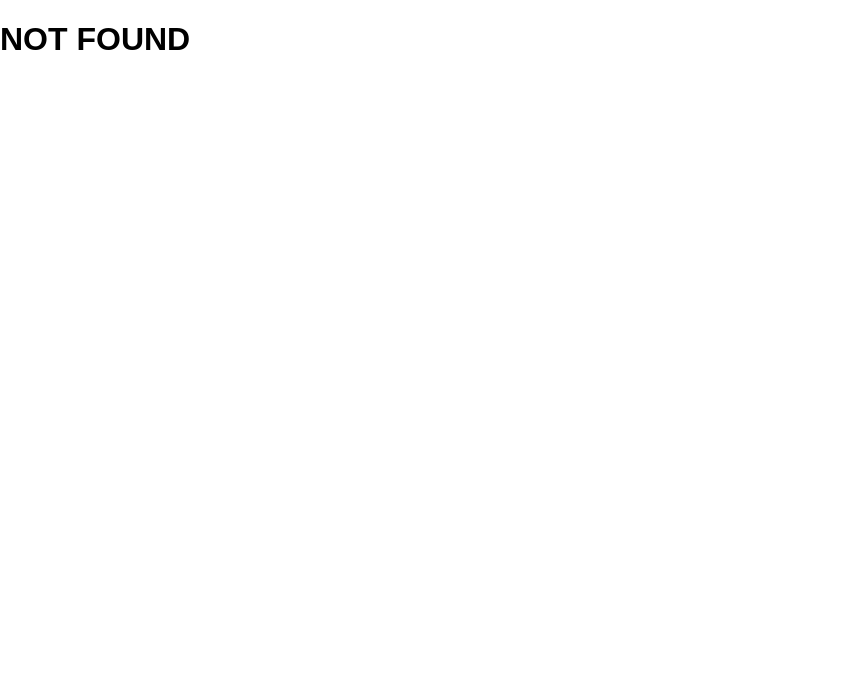
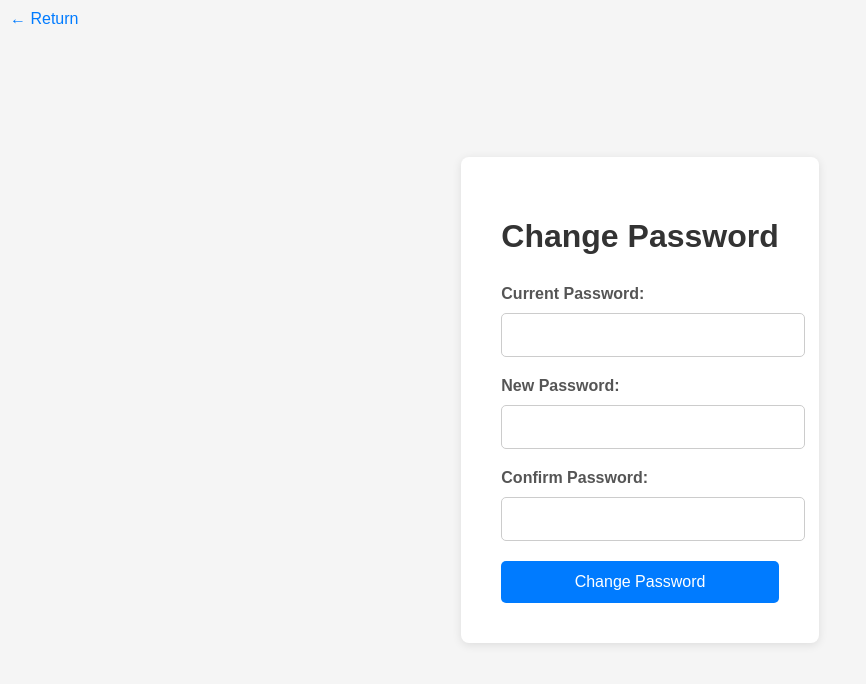
Before and after one commit to upcs/cs341-spring-2024-cisgo-afternoon, a React (Create React App) app in the folder client/: page /change-password in a window 1280 px wide. Shown: the top 684 px of the page, without its empty margins (0-866 px from the left). Built offline with nearby package versions, Linux system fonts and the light colour scheme.

Commit message:
change password and view map pages

```diff
--- a/client/src/App.js
+++ b/client/src/App.js
@@ -1,25 +1,25 @@
-import React, { Suspense, lazy } from "react";
-import { BrowserRouter, Routes, Route } from "react-router-dom";
+// App.js
 
-import "./static/css/global.css"
+import React, { Suspense, lazy } from 'react';
+import { BrowserRouter, Routes, Route } from 'react-router-dom';
+
+import './static/css/global.css';
 
 const Main = lazy(() => import('./layouts/Main.js'));
-
 const Home = lazy(() => import('./pages/Home.js'));
-const AddPin = lazy(() => import("./pages/AddPin.js"));
+const AddPin = lazy(() => import('./pages/AddPin.js'));
 const Search = lazy(() => import('./pages/Search.js'));
-
 const Contact = lazy(() => import('./pages/Contact.js'));
 const About = lazy(() => import('./pages/About.js'));
 const Help = lazy(() => import('./pages/Help.js'));
-
 const AdminLogin = lazy(() => import('./pages/AdminLogin.js'));
 const AdminDashboard = lazy(() => import('./pages/AdminDashboard.js'));
-
+const AdminHomeView = lazy(() => import('./pages/AdminHomeView.js'));
+const ChangePassword = lazy(() => import('./pages/ChangePassword.js'));
 const NotFound = lazy(() => import('./pages/NotFound.js'));
 
 const App = () => {
-  return(
+  return (
     <BrowserRouter>
       <Suspense fallback={<Main />}>
         <Routes>
@@ -31,6 +31,8 @@ const App = () => {
           <Route path="/help" element={<Help />} />
           <Route path="/login" element={<AdminLogin />} />
           <Route path="/admin" element={<AdminDashboard />} />
+          <Route path="/admin-home-view" element={<AdminHomeView />} />
+          <Route path="/change-password" element={<ChangePassword />} />
           <Route path="*" element={<NotFound />} />
         </Routes>
       </Suspense>
--- a/client/src/pages/AdminDashboard.js
+++ b/client/src/pages/AdminDashboard.js
@@ -1,7 +1,9 @@
 import React, { useState, useEffect } from 'react';
+import { Link } from 'react-router-dom'; // Import Link from react-router-dom
 import Popup from '../components/SearchPopup.js';
 import EditPopup from '../components/EditPopup.js';
 import '../static/css/pages/AdminDashboard.css';
+
 
 const AdminDashboard = () => {
   const [activeTab, setActiveTab] = useState('All');
@@ -160,8 +162,9 @@ const AdminDashboard = () => {
           <div className="user-icon dropdown">
             <button className="dropbtn"></button>
             <div className="user-dropdown dropdown-content">
-              <a href="/view-map">View Map</a>
-              <a href="/change-password">Change Password</a>
+              {/* Use Link to navigate to '/admin-home-view' */}
+              <Link to="/admin-home-view">View Map</Link>
+              <Link to="/change-password">Change Password</Link>
               <a href="/logout">Logout</a>
             </div>
           </div>
@@ -232,7 +235,6 @@ const AdminDashboard = () => {
       )}
     </div>
   );
-
 };
 
 export default AdminDashboard;
--- /dev/null
+++ b/client/src/pages/AdminHomeView.js
@@ -0,0 +1,132 @@
+import React, { useRef, useEffect, useState } from 'react';
+import '../static/css/pages/AdminHomeView.css';
+import WorldMap from '../components/WorldMap.js';
+import NavBar from '../components/NavBar.js';
+import FilterBox from '../components/FilterBox.js';
+import AdminDashboard from './AdminDashboard.js';
+import { debounce } from 'lodash';
+
+const Home = () => {
+  const [experiences, setExperiences] = useState([]);
+  const [loading, setLoading] = useState(true);
+  const ourRef = useRef(null);
+  const coords = useRef({ x: 0, y: 0 });
+  const [pointerDown, setPointerDown] = useState(false);
+  const [filterOpen, setFilterOpen] = useState(false);
+  const [viewBoxValues, setViewBoxValues] = useState({ x: 0, y: 0, width: 2000, height: 857 });
+
+  useEffect(() => {
+    fetch(`${process.env.REACT_APP_API}/experiences`)
+      .then(async (res) => {
+        const data = await res.json();
+        setExperiences(data);
+        setLoading(false);
+      })
+      .catch((err) => {
+        console.error(err);
+        setLoading(false);
+      });
+  }, []);
+
+  const getPoint = (e) => {
+    const point = { x: 0, y: 0 };
+    if (e.targetTouches) {
+      point.x = e.targetTouches[0].clientX;
+      point.y = e.targetTouches[0].clientY;
+    } else {
+      point.x = e.clientX;
+      point.y = e.clientY;
+    }
+    return point;
+  };
+
+  const handleMouseDown = (e) => {
+    const point = getPoint(e);
+    coords.current = point;
+    setPointerDown(true);
+    document.body.style.cursor = 'grabbing';
+  };
+
+  // WITH DEBOUNCE TIME
+  const handleMouseMove = debounce((e) => {
+    if (!pointerDown || !ourRef.current) return;
+    const currentPoint = getPoint(e);
+    const dx = currentPoint.x - coords.current.x;
+    const dy = currentPoint.y - coords.current.y;
+
+    let newX = viewBoxValues.x - dx;
+    let newY = viewBoxValues.y - dy;
+
+    const minX = -100;
+    const maxX = 1000;
+    const minY = -100;
+    const maxY = 500;
+
+    newX = Math.max(minX, Math.min(newX, maxX));
+    newY = Math.max(minY, Math.min(newY, maxY));
+
+    setViewBoxValues(prevValues => ({
+      ...prevValues,
+      x: newX,
+      y: newY
+    }));
+
+    coords.current = currentPoint;
+  }, 16);
+
+  const handleMouseUpOrLeave = () => {
+    setPointerDown(false);
+    document.body.style.cursor = 'default';
+  };
+
+  useEffect(() => {
+    const paths = document.querySelectorAll('.allPaths');
+
+    const handleMouseOver = e => {
+      e.target.style.fill = 'rgb(34, 59, 5)';
+    };
+
+    const handleMouseOut = e => {
+      e.target.style.fill = '';
+    };
+
+    paths.forEach(path => {
+      path.addEventListener('mouseover', handleMouseOver);
+      path.addEventListener('mouseout', handleMouseOut);
+    });
+
+    return () => {
+      paths.forEach(path => {
+        path.removeEventListener('mouseover', handleMouseOver);
+        path.removeEventListener('mouseout', handleMouseOut);
+      });
+    };
+  }, []);
+
+  if (loading) {
+    return <div>Loading...</div>;
+  }
+
+  return (
+    <div className="body">
+      <NavBar />
+      <div
+        ref={ourRef}
+        onMouseDown={handleMouseDown}
+        onMouseMove={handleMouseMove}
+        onMouseLeave={handleMouseUpOrLeave}
+        onMouseUp={handleMouseUpOrLeave}
+      >
+        <WorldMap viewBox={`${viewBoxValues.x} ${viewBoxValues.y} ${viewBoxValues.width} ${viewBoxValues.height}`} experiences={experiences} />
+      </div>
+      <div className="return-button" onClick={() => window.history.back()}>
+        Return
+      </div>
+      <div className="toggle-filter-button" onClick={() => setFilterOpen(!filterOpen)}>
+        <FilterBox open={filterOpen} />
+      </div>
+    </div>
+  );
+};
+
+export default Home;
--- /dev/null
+++ b/client/src/pages/ChangePassword.js
@@ -0,0 +1,50 @@
+import React from 'react';
+import '../static/css/pages/ChangePassword.css';
+import { Link } from 'react-router-dom';
+
+const ChangePassword = () => {
+  const handleSubmit = (event) => {
+    event.preventDefault();
+
+    // Password change logic here (e.g., send data to server)
+    const currentPassword = event.target.elements.currentPassword.value;
+    const newPassword = event.target.elements.newPassword.value;
+    const confirmPassword = event.target.elements.confirmPassword.value;
+
+    // Reset form
+    event.target.reset();
+  };
+
+  return (
+    <div>
+      <div className="cp-return-container">
+        <Link to="/admin" className="cp-return-button">&#8592; Return</Link>
+      </div>
+
+      <div className="cp-container">
+        <form className="cp-form" onSubmit={handleSubmit}>
+          <h1>Change Password</h1>
+          <div className="cp-form-group">
+            <label htmlFor="current-password">Current Password:</label>
+            <input type="password" id="current-password" name="currentPassword" />
+          </div>
+
+          <div className="cp-form-group">
+            <label htmlFor="new-password">New Password:</label>
+            <input type="password" id="new-password" name="newPassword" />
+          </div>
+
+          <div className="cp-form-group">
+            <label htmlFor="confirm-password">Confirm Password:</label>
+            <input type="password" id="confirm-password" name="confirmPassword" />
+          </div>
+
+          <button type="submit" className="cp-btn">Change Password</button>
+        </form>
+      </div>
+    </div>
+  );
+
+};
+
+export default ChangePassword;
--- /dev/null
+++ b/client/src/static/css/pages/AdminHomeView.css
@@ -0,0 +1,25 @@
+.body {
+  font-size: 20px;
+}
+.return-button {
+  position: fixed;
+  top: 90%;
+  left: 20px;
+  transform: translateY(-50%);
+  padding: 10px 20px;
+  background-color: #007bff;
+  color: #fff;
+  border: none;
+  border-radius: 5px;
+  font-size: 16px;
+  font-weight: bold;
+  text-transform: uppercase;
+  cursor: pointer;
+  box-shadow: 0 2px 4px rgba(0, 0, 0, 0.2);
+  transition: background-color 0.3s ease;
+  z-index: 999;
+}
+
+.return-button:hover {
+  background-color: #0056b3;
+}
--- /dev/null
+++ b/client/src/static/css/pages/ChangePassword.css
@@ -0,0 +1,78 @@
+.cp-container {
+  font-family: Arial, sans-serif;
+  margin: 0;
+  padding: 0;
+  background-color: #f5f5f5;
+  display: flex;
+  justify-content: center;
+  align-items: center;
+  height: 100vh;
+}
+
+.cp-form {
+  max-width: 400px;
+  padding: 40px;
+  background-color: #fff;
+  border-radius: 8px;
+  box-shadow: 0 2px 10px rgba(0, 0, 0, 0.1);
+  position: relative; /* Added for positioning the button */
+}
+
+.cp-return-button {
+  position: absolute;
+  top: 10px;
+  left: 10px;
+  text-decoration: none;
+  color: #007bff;
+  font-size: 16px;
+}
+
+.cp-form h1 {
+  text-align: center;
+  color: #333;
+  margin-bottom: 30px;
+}
+
+.cp-form-group {
+  margin-bottom: 20px;
+}
+
+.cp-form label {
+  display: block;
+  margin-bottom: 10px;
+  color: #555;
+  font-weight: bold;
+}
+
+.cp-form input[type="password"] {
+  width: 100%;
+  padding: 12px;
+  border: 1px solid #ccc;
+  border-radius: 5px;
+  font-size: 16px;
+}
+
+.cp-btn {
+  display: block;
+  width: 100%;
+  padding: 12px 0;
+  background-color: #007bff;
+  color: #fff;
+  text-align: center;
+  border: none;
+  border-radius: 5px;
+  cursor: pointer;
+  transition: background-color 0.3s ease;
+  font-size: 16px;
+}
+
+.cp-btn:hover {
+  background-color: #0056b3;
+}
+
+.cp-error-message {
+  color: #dc3545;
+  font-size: 14px;
+  margin-top: 5px;
+  text-align: center;
+}
```
